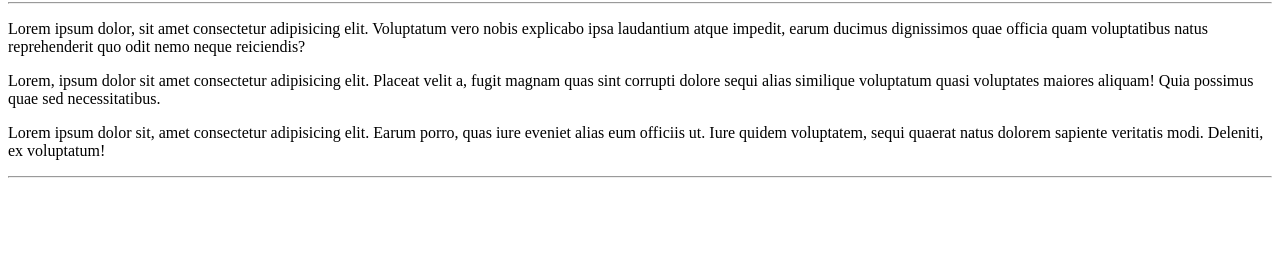
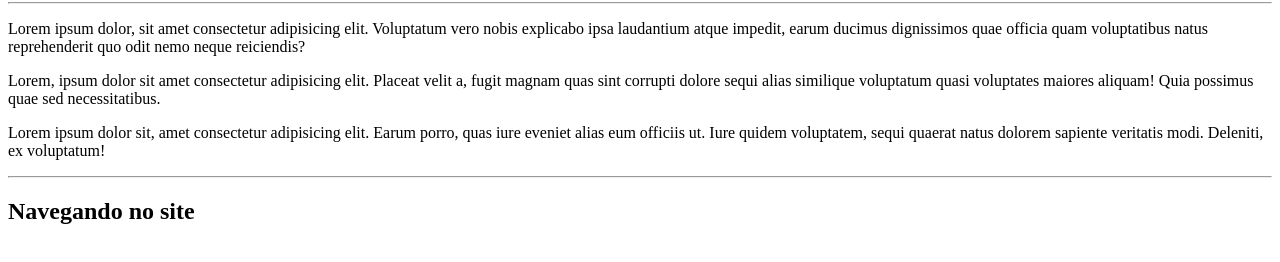
Before and after one commit to thiago-cloud/Hotel_Paraiso, a plain HTML site: page site-prototipos/index.html in a window 1280 px wide. Shown: the part 78-340 px from the top of the page. Drawn offline with Linux system fonts and the light colour scheme.

Commit message:
Alteracao-v1.3

```diff
--- a/site-prototipos/index.html
+++ b/site-prototipos/index.html
@@ -13,5 +13,6 @@
     <p>Lorem, ipsum dolor sit amet consectetur adipisicing elit. Placeat velit a, fugit magnam quas sint corrupti dolore sequi alias similique voluptatum quasi voluptates maiores aliquam! Quia possimus quae sed necessitatibus.</p>
     <p>Lorem ipsum dolor sit, amet consectetur adipisicing elit. Earum porro, quas iure eveniet alias eum officiis ut. Iure quidem voluptatem, sequi quaerat natus dolorem sapiente veritatis modi. Deleniti, ex voluptatum!</p>
     <hr>
+    <h2> Navegando no site </h2>
 </body>
 </html>
```
